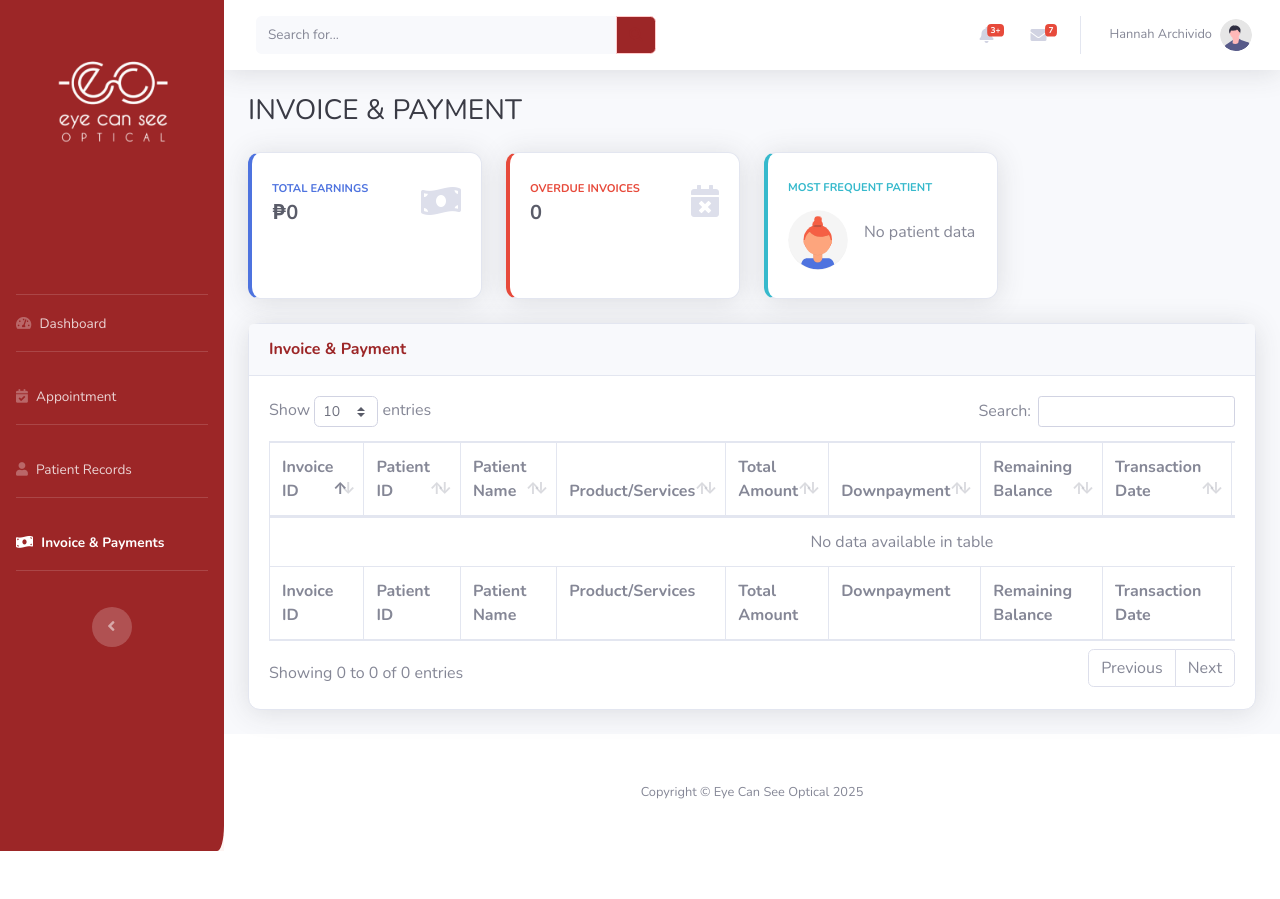
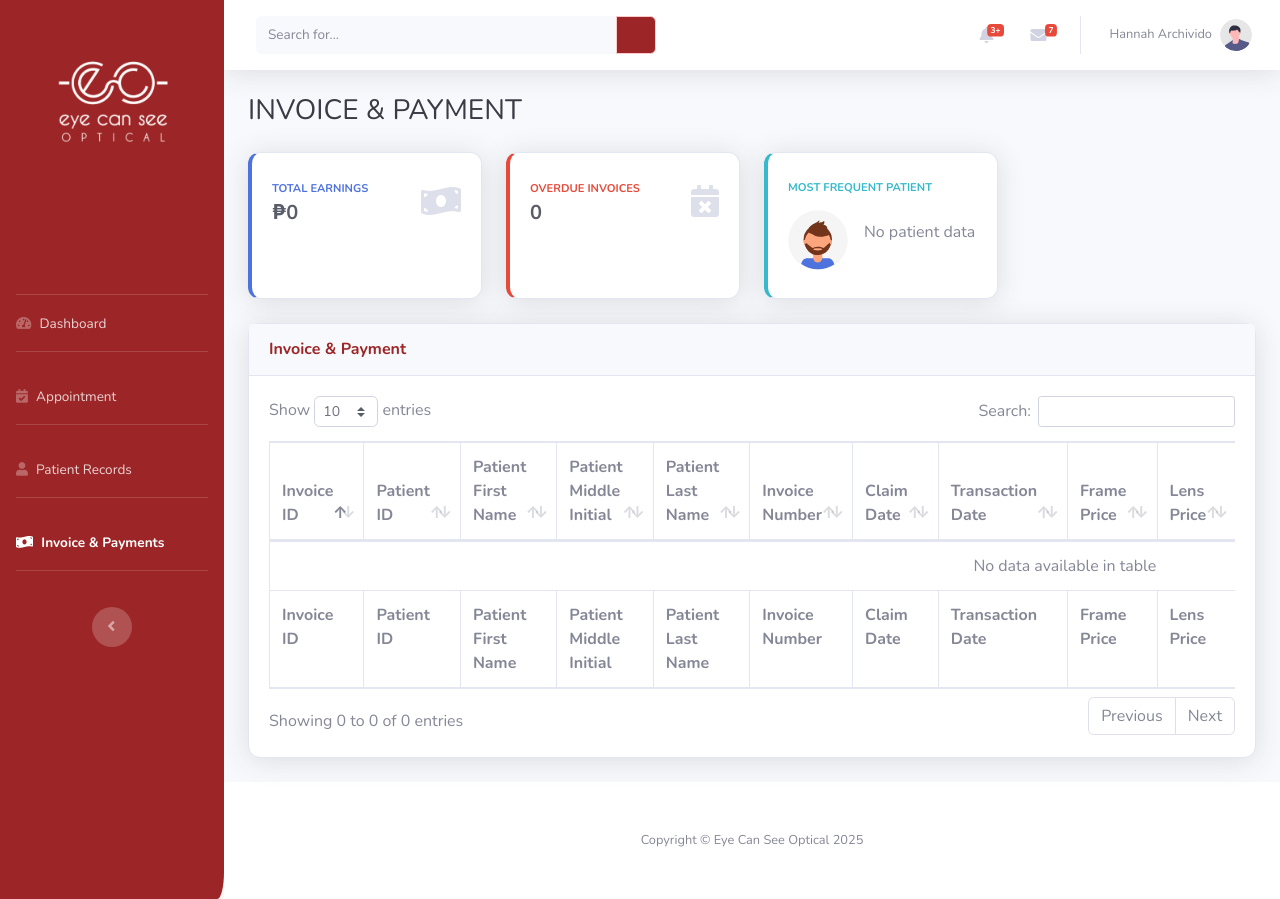
Before and after one commit to hannahmaearchivido/Eye-Can-See-Optical-Appointment-and-Management-System, a Flask app: page /invoices in a window 1280 px wide. Before the commit the page ends 851 px from the top, so only its background shows below. Run offline with Flask 3, Linux system fonts and the light colour scheme; data that the repository does not hold is empty; some libraries are stand-ins or nearby versions.

Commit message:
Update invoice.html

```diff
--- a/templates/invoice.html
+++ b/templates/invoice.html
@@ -44,7 +44,7 @@
 
             <!-- Nav Item - Dashboard -->
             <li class="nav-item">
-                <a class="nav-link" href="index.html">
+                <a class="nav-link" href="{{ url_for('index') }}">
                     <i class="fas fa-tachometer-alt"></i>
                     <span>Dashboard</span></a>
             </li>
@@ -54,7 +54,7 @@
 
              <!-- Nav Item - Appointment -->
             <li class="nav-item">
-                <a class="nav-link" href="appointment.html">
+                <a class="nav-link" href="{{ url_for('appointments') }}">
                     <i class="fas fa-calendar-check"></i>
                     <span>Appointment</span></a>
             </li>
@@ -359,19 +359,23 @@
                                     </h6>
                                     <ul class="list-unstyled mb-0">
                                         <li class="media align-items-center">
-                                            <img src="img/undraw_profile_3.svg" alt="Profile Picture" class="rounded-circle mr-3" width="60" height="60">
+                                            {% if most_frequent_patient %}
+                                            <img src="{% if most_frequent_patient['gender'] == 'Female' %}static/img/undraw_profile_3.svg{% else %}static/img/undraw_profile_2.svg{% endif %}"
+                                                 alt="Profile Picture" class="rounded-circle mr-3" width="60" height="60">
                                             <div class="media-body">
-                                                {% if most_frequent_patient %}
                                                 <h6 class="mt-0 mb-1 font-weight-bold text-primary">
-                                                    {{ most_frequent_patient.Patient_Name }}
+                                                    {{ most_frequent_patient['patient_fname'] }} {{ most_frequent_patient['patient_lname'] }}
                                                 </h6>
                                                 <small class="text-gray-600 d-block mb-1">
-                                                    <i class="fas fa-id-card mr-1"></i> {{ most_frequent_patient.Patient_ID }}
+                                                    <i class="fas fa-id-card mr-1"></i> {{ most_frequent_patient['patient_id'] }}
                                                 </small>
-                                                {% else %}
+                                            </div>
+                                            {% else %}
+                                            <img src="static/img/undraw_profile_2.svg" alt="Profile Picture" class="rounded-circle mr-3" width="60" height="60">
+                                            <div class="media-body">
                                                 <p class="text-muted">No patient data</p>
-                                                {% endif %}
                                             </div>
+                                            {% endif %}
                                         </li>
                                     </ul>
                                 </div>
@@ -391,13 +395,18 @@
                                         <tr>
                                             <th>Invoice ID</th>
                                             <th>Patient ID</th>
-                                            <th>Patient Name</th>
-                                            <th>Product/Services</th>
-                                            <th>Total Amount</th>
-                                            <th>Downpayment</th>
-                                            <th>Remaining Balance</th> <!-- New Column -->
-                                            <th>Transaction Date</th>      <!-- New Column -->
+                                            <th>Patient First Name</th>
+                                            <th>Patient Middle Initial</th>
+                                            <th>Patient Last Name</th>
+                                            <th>Invoice Number</th>
                                             <th>Claim Date</th>
+                                            <th>Transaction Date</th>
+                                            <th>Frame Price</th>
+                                            <th>Lens Price</th>
+                                            <th>Additional Price</th>
+                                            <th>Total Price</th>
+                                            <th>Deposit Amount</th>
+                                            <th>Balance Due</th>
                                             <th>Payment Method</th>
                                             <th>Payment Status</th>
                                         </tr>
@@ -406,13 +415,18 @@
                                         <tr>
                                             <th>Invoice ID</th>
                                             <th>Patient ID</th>
-                                            <th>Patient Name</th>
-                                            <th>Product/Services</th>
-                                            <th>Total Amount</th>
-                                            <th>Downpayment</th>
-                                            <th>Remaining Balance</th> <!-- New Column -->
-                                            <th>Transaction Date</th>      <!-- New Column -->
+                                            <th>Patient First Name</th>
+                                            <th>Patient Middle Initial</th>
+                                            <th>Patient Last Name</th>
+                                            <th>Invoice Number</th>
                                             <th>Claim Date</th>
+                                            <th>Transaction Date</th>
+                                            <th>Frame Price</th>
+                                            <th>Lens Price</th>
+                                            <th>Additional Price</th>
+                                            <th>Total Price</th>
+                                            <th>Deposit Amount</th>
+                                            <th>Balance Due</th>
                                             <th>Payment Method</th>
                                             <th>Payment Status</th>
                                         </tr>
@@ -420,21 +434,22 @@
                                    <tbody>
                                         {% for invoice in invoices %}
                                         <tr>
-                                            <td>{{ invoice.Invoice_ID }}</td>
-                                            <td>{{ invoice.Patient_ID }}</td>
-                                            <td>({{ invoice.Patient_Name }})</td>
-                                            <td>
-                                                {% for service in invoice.Product_Services %}
-                                                    {{ service }}{% if not loop.last %}, {% endif %}
-                                                {% endfor %}
-                                            </td>
-                                            <td>₱{{ invoice.Total_Amount }}</td>
-                                            <td>₱{{ invoice.Downpayment }}</td>
-                                            <td>{{ invoice.Remaining_Balance }}</td>
-                                            <td>{{ invoice.Transaction_Date }}</td>
-                                            <td>{{ invoice.Claim_Date }}</td>
-                                            <td>{{ invoice.Payment_Method }}</td>
-                                            <td>{{ invoice.Payment_Status }}</td>
+                                            <td>{{ invoice.invoice_id }}</td>
+                                            <td>{{ invoice.patient_id }}</td>
+                                            <td>({{ invoice.patient_fname }})</td>
+                                            <td>({{ invoice.patient_mname }})</td>
+                                            <td>({{ invoice.patient_lname }})</td>
+                                            <td>({{ invoice.invoice_number }})</td>
+                                            <td>{{ invoice.claim_date }}</td>
+                                            <td>{{ invoice.transaction_date }}</td>
+                                            <td>₱{{ invoice.frame_price }}</td>
+                                            <td>₱{{ invoice.lens_price }}</td>
+                                            <td>₱{{ invoice.additional_price }}</td>
+                                            <td>₱{{ invoice.total_price }}</td>
+                                            <td>₱{{ invoice.deposit_amount }}</td>
+                                            <td>₱{{ invoice.balance_due }}</td>
+                                            <td>{{ invoice.payment_method or 'N/A' }}</td>      <!-- Added payment_method -->
+                                            <td>{{ invoice.payment_status or 'N/A' }}</td>      <!-- Added payment_status -->
                                         </tr>
                                         {% endfor %}
                                     </tbody>
```
